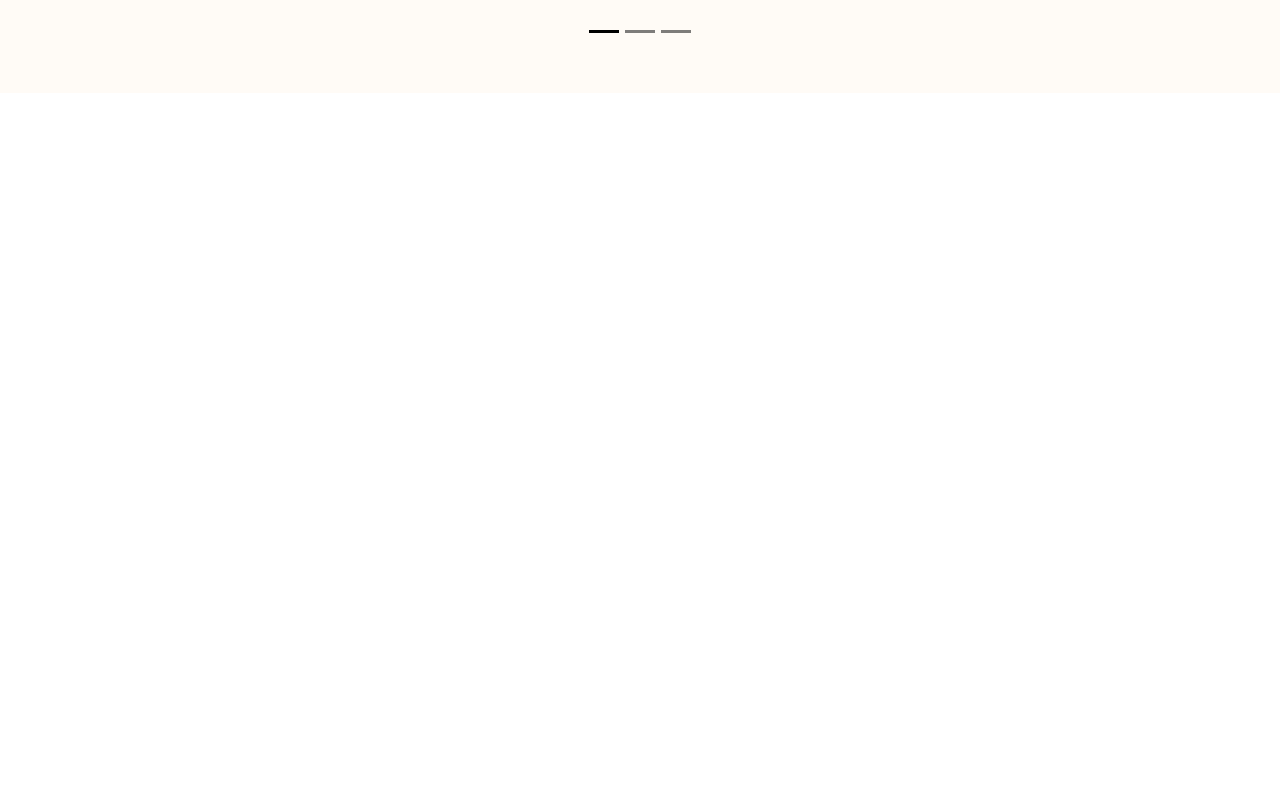
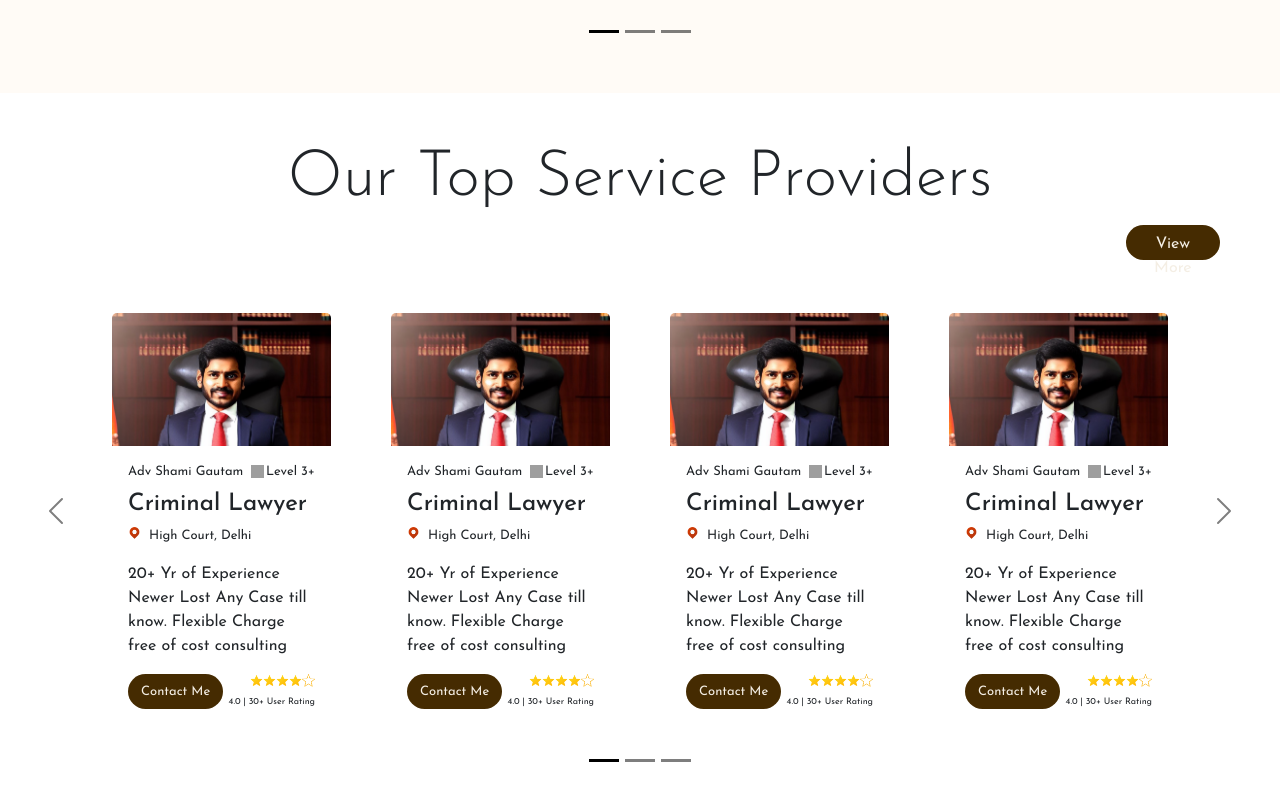
Before and after one commit to vizeerr/SIH-2023-Front-End, a React (Create React App) app: page / in a window 1280 px wide. Shown: the part 2555-3355 px from the top of the page. Before the commit the page ends 2696 px from the top, so only its background shows below. Built offline with nearby package versions, Linux system fonts and the light colour scheme; grey boxes are pictures that could not be loaded.

Commit message:
added topServiceProvider

```diff
--- a/src/App.css
+++ b/src/App.css
@@ -155,11 +155,26 @@ body{
   border-radius: 22px;
   }
 
+  .carol-provid{
+    margin-top: 6em;
+  }
+
+  #providerslider .carousel-control-next, .carousel-control-prev,.carousel-indicators{
+    margin-top: 3em;
+  }
 
   .carol-provid .card{
     margin: 0 30px;
   }
 
   .verifico{
-    width: 18px;
+    width: 13px;
+    height: 13px;
   }
+
+  .sm-13{
+    font-size: 13px;
+  }
+  .sm-9{
+    font-size: 9px;
+  }
--- a/src/components/landing-page/Bestpart.js
+++ b/src/components/landing-page/Bestpart.js
@@ -3,7 +3,7 @@ import bestimg from '../../page 1 design images/bestimg.jpeg'
 import bribe from '../../page 1 design images/icons8-bribery-100.png'
 const Bestpart = () => {
   return (
-    <div className='container-l mt-5 mb-5'>
+    <div className='container-l mt-5 mb-5 h-100'>
         <h1 className="display-3 text-center"> The best part? Eveything</h1>
         <div className="container text-center mt-5">
             <div className="row align-items-center">
--- a/src/components/landing-page/ProviderSlider.js
+++ b/src/components/landing-page/ProviderSlider.js
@@ -11,7 +11,7 @@ import flstar from '../../page 1 design images/icons8-star-50.png'
 const ProviderSlider = () => {
   return (
     <div className='container-fluid mt-5 mb-5'>
-    <div className='w-100 text-center'>
+    <div className='w-100 text-center mt-5'>
         <h1 className="display-3 "> Our Top Service Providers</h1>
         <button type="button" className="btn btn-brown float-end me-5"> View More</button>
     </div>
@@ -23,28 +23,39 @@ const ProviderSlider = () => {
       <button type="button" data-bs-target="#providerslider" data-bs-slide-to="1" aria-label="Slide 2"></button>
       <button type="button" data-bs-target="#providerslider" data-bs-slide-to="2" aria-label="Slide 3"></button>
     </div>
-    <div className="container carousel-inner carol-serv carol-provid">
-      <div className="carousel-item active" data-bs-interval="10000">
+    <div className="container carousel-inner carol-provid">
+      <div className="carousel-item mb-5 active" data-bs-interval="10000">
         <div className="d-flex">
             <div className="card border-none" >
                 <img src={pvads} className="card-img-top" alt="..."/>
                 <div className="card-body">
-                    <p>Adv Shami Gautam <img className = 'verifico' src={verifico}  alt=""/></p>
-                    <h3 className="card-title">card border-nonetitle</h3>
-                    <p><img src={locoico} className = 'verifico' alt="" /> High Court, Delhi </p>
-                    <p className="card-text">Some quick example text to build on the card border-nonetitle and make up the bulk of the card's content.</p>
+                <div className='d-flex m-0 mb-2 justify-content-between align-items-center'>
+                  <div className='d-flex align-items-center'>
+                      <p className='m-0 sm-13'>Adv Shami Gautam </p>
+                      <img className = 'verifico ms-2 m-0' src={verifico}  alt=""/>
+                  </div>
+                  <div>
+                  <p className='m-0 sm-13'>Level 3+</p>
+                  </div>
+                </div>
+                    <h4 className="card-title">Criminal Lawyer</h4>
+                    <div className='locprovider d-flex w-100 align-item-center '>
+                      <img src={locoico} className = 'verifico' alt="" />
+                      <p className='d-flex sm-13 ms-2 '> High Court, Delhi </p>
+                    </div>
+                    <p className="card-text">20+ Yr of Experience Newer Lost Any Case till know. Flexible Charge free of cost consulting</p>
                     {/* <Link to="/"> */}
                     <div className='d-flex justify-content-between w-100'>
-                      <button type="button " className="btn btn-brown w-50">Contact Me</button>
-                      <div className='d-flex flex-wrap'>
-                        <div className='w-75'>
+                      <button type="button " className="btn btn-brown w-75 sm-13 ">Contact Me</button>
+                      <div className='d-flex flex-wrap justify-content-end'>
+                        <div className='d-flex flex-nowrap justify-content-end'>
                           <img src={flstar} alt="" className='verifico'/>
                           <img src={flstar} alt="" className='verifico'/>
                           <img src={flstar} alt="" className='verifico'/>
                           <img src={flstar} alt="" className='verifico'/>
-                          <img src={flstar} alt="" className='verifico'/>
+                          <img src={blstar} alt="" className='verifico'/>
                         </div>
-                        <span>4.0 | 30+ User Rating</span>
+                        <p className='sm-9 mt-2'>4.0 | 30+ User Rating</p>
                       </div>
                     </div>
                     {/* </Link> */}
@@ -53,22 +64,33 @@ const ProviderSlider = () => {
             <div className="card border-none" >
                 <img src={pvads} className="card-img-top" alt="..."/>
                 <div className="card-body">
-                    <p>Adv Shami Gautam <img className = 'verifico' src={verifico}  alt=""/></p>
-                    <h3 className="card-title">card border-nonetitle</h3>
-                    <p><img src={locoico} className = 'verifico' alt="" /> High Court, Delhi </p>
-                    <p className="card-text">Some quick example text to build on the card border-nonetitle and make up the bulk of the card's content.</p>
+                <div className='d-flex m-0 mb-2 justify-content-between align-items-center'>
+                  <div className='d-flex align-items-center'>
+                      <p className='m-0 sm-13'>Adv Shami Gautam </p>
+                      <img className = 'verifico ms-2 m-0' src={verifico}  alt=""/>
+                  </div>
+                  <div>
+                  <p className='m-0 sm-13'>Level 3+</p>
+                  </div>
+                </div>
+                    <h4 className="card-title">Criminal Lawyer</h4>
+                    <div className='locprovider d-flex w-100 align-item-center '>
+                      <img src={locoico} className = 'verifico' alt="" />
+                      <p className='d-flex sm-13 ms-2 '> High Court, Delhi </p>
+                    </div>
+                    <p className="card-text">20+ Yr of Experience Newer Lost Any Case till know. Flexible Charge free of cost consulting</p>
                     {/* <Link to="/"> */}
                     <div className='d-flex justify-content-between w-100'>
-                      <button type="button " className="btn btn-brown w-50">Contact Me</button>
-                      <div className='d-flex flex-wrap'>
-                        <div className='w-75'>
+                      <button type="button " className="btn btn-brown w-75 sm-13 ">Contact Me</button>
+                      <div className='d-flex flex-wrap justify-content-end'>
+                        <div className='d-flex flex-nowrap justify-content-end'>
                           <img src={flstar} alt="" className='verifico'/>
                           <img src={flstar} alt="" className='verifico'/>
                           <img src={flstar} alt="" className='verifico'/>
                           <img src={flstar} alt="" className='verifico'/>
-                          <img src={flstar} alt="" className='verifico'/>
+                          <img src={blstar} alt="" className='verifico'/>
                         </div>
-                        <span>4.0 | 30+ User Rating</span>
+                        <p className='sm-9 mt-2'>4.0 | 30+ User Rating</p>
                       </div>
                     </div>
                     {/* </Link> */}
@@ -77,22 +99,33 @@ const ProviderSlider = () => {
             <div className="card border-none" >
                 <img src={pvads} className="card-img-top" alt="..."/>
                 <div className="card-body">
-                    <p>Adv Shami Gautam <img className = 'verifico' src={verifico}  alt=""/></p>
-                    <h3 className="card-title">card border-nonetitle</h3>
-                    <p><img src={locoico} className = 'verifico' alt="" /> High Court, Delhi </p>
-                    <p className="card-text">Some quick example text to build on the card border-nonetitle and make up the bulk of the card's content.</p>
+                <div className='d-flex m-0 mb-2 justify-content-between align-items-center'>
+                  <div className='d-flex align-items-center'>
+                      <p className='m-0 sm-13'>Adv Shami Gautam </p>
+                      <img className = 'verifico ms-2 m-0' src={verifico}  alt=""/>
+                  </div>
+                  <div>
+                  <p className='m-0 sm-13'>Level 3+</p>
+                  </div>
+                </div>
+                    <h4 className="card-title">Criminal Lawyer</h4>
+                    <div className='locprovider d-flex w-100 align-item-center '>
+                      <img src={locoico} className = 'verifico' alt="" />
+                      <p className='d-flex sm-13 ms-2 '> High Court, Delhi </p>
+                    </div>
+                    <p className="card-text">20+ Yr of Experience Newer Lost Any Case till know. Flexible Charge free of cost consulting</p>
                     {/* <Link to="/"> */}
                     <div className='d-flex justify-content-between w-100'>
-                      <button type="button " className="btn btn-brown w-50">Contact Me</button>
-                      <div className='d-flex flex-wrap'>
-                        <div className='w-75'>
+                      <button type="button " className="btn btn-brown w-75 sm-13 ">Contact Me</button>
+                      <div className='d-flex flex-wrap justify-content-end'>
+                        <div className='d-flex flex-nowrap justify-content-end'>
                           <img src={flstar} alt="" className='verifico'/>
                           <img src={flstar} alt="" className='verifico'/>
                           <img src={flstar} alt="" className='verifico'/>
                           <img src={flstar} alt="" className='verifico'/>
-                          <img src={flstar} alt="" className='verifico'/>
+                          <img src={blstar} alt="" className='verifico'/>
                         </div>
-                        <span>4.0 | 30+ User Rating</span>
+                        <p className='sm-9 mt-2'>4.0 | 30+ User Rating</p>
                       </div>
                     </div>
                     {/* </Link> */}
@@ -101,22 +134,33 @@ const ProviderSlider = () => {
             <div className="card border-none" >
                 <img src={pvads} className="card-img-top" alt="..."/>
                 <div className="card-body">
-                    <p>Adv Shami Gautam <img className = 'verifico' src={verifico}  alt=""/></p>
-                    <h3 className="card-title">card border-nonetitle</h3>
-                    <p><img src={locoico} className = 'verifico' alt="" /> High Court, Delhi </p>
-                    <p className="card-text">Some quick example text to build on the card border-nonetitle and make up the bulk of the card's content.</p>
+                <div className='d-flex m-0 mb-2 justify-content-between align-items-center'>
+                  <div className='d-flex align-items-center'>
+                      <p className='m-0 sm-13'>Adv Shami Gautam </p>
+                      <img className = 'verifico ms-2 m-0' src={verifico}  alt=""/>
+                  </div>
+                  <div>
+                  <p className='m-0 sm-13'>Level 3+</p>
+                  </div>
+                </div>
+                    <h4 className="card-title">Criminal Lawyer</h4>
+                    <div className='locprovider d-flex w-100 align-item-center '>
+                      <img src={locoico} className = 'verifico' alt="" />
+                      <p className='d-flex sm-13 ms-2 '> High Court, Delhi </p>
+                    </div>
+                    <p className="card-text">20+ Yr of Experience Newer Lost Any Case till know. Flexible Charge free of cost consulting</p>
                     {/* <Link to="/"> */}
                     <div className='d-flex justify-content-between w-100'>
-                      <button type="button " className="btn btn-brown w-50">Contact Me</button>
-                      <div className='d-flex flex-wrap'>
-                        <div className='w-75 text-right'>
+                      <button type="button " className="btn btn-brown w-75 sm-13 ">Contact Me</button>
+                      <div className='d-flex flex-wrap justify-content-end'>
+                        <div className='d-flex flex-nowrap justify-content-end'>
                           <img src={flstar} alt="" className='verifico'/>
                           <img src={flstar} alt="" className='verifico'/>
                           <img src={flstar} alt="" className='verifico'/>
                           <img src={flstar} alt="" className='verifico'/>
                           <img src={blstar} alt="" className='verifico'/>
                         </div>
-                        <p>4.0 | 30+ User Rating</p>
+                        <p className='sm-9 mt-2'>4.0 | 30+ User Rating</p>
                       </div>
                     </div>
                     {/* </Link> */}
--- a/src/pages/Home.js
+++ b/src/pages/Home.js
@@ -3,7 +3,7 @@ import Navbar from '../components/Navbar'
 import Herosection from '../components/landing-page/Herosection'
 import Bestpart from '../components/landing-page/Bestpart'
 import ServicesSlider from '../components/landing-page/ServicesSlider'
-// import ProviderSlider from '../components/landing-page/ProviderSlider'
+import ProviderSlider from '../components/landing-page/ProviderSlider'
 
 const Home = () => {
   return (
@@ -12,7 +12,7 @@ const Home = () => {
       <Herosection/>
       <Bestpart/>
       <ServicesSlider/>
-
+      <ProviderSlider/>
     </div>
   )
 }
```
